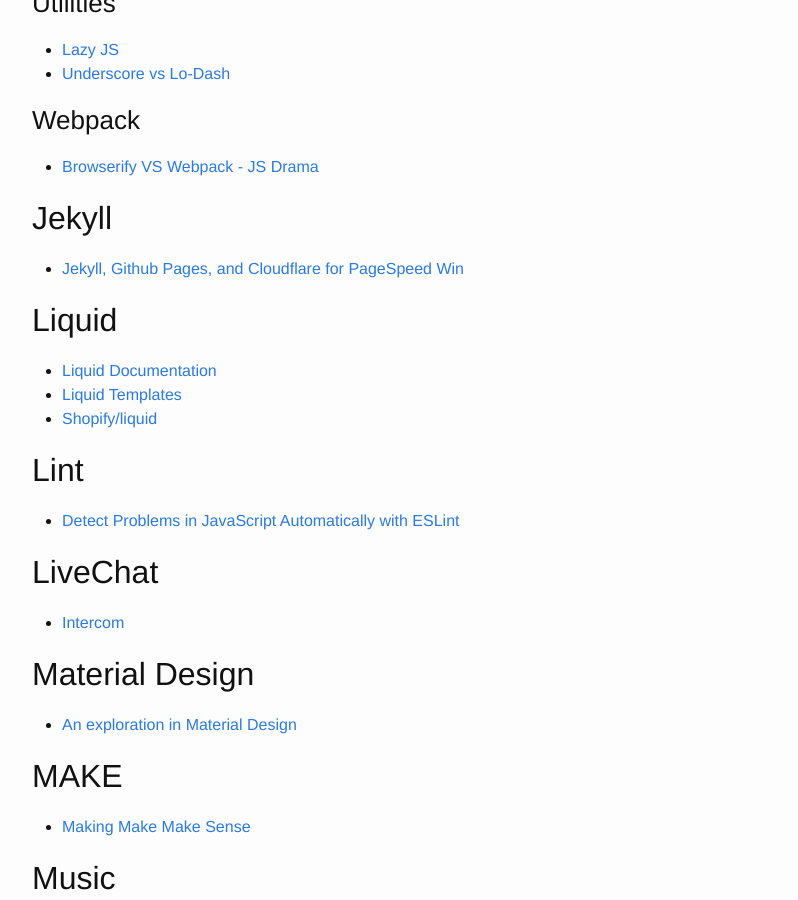
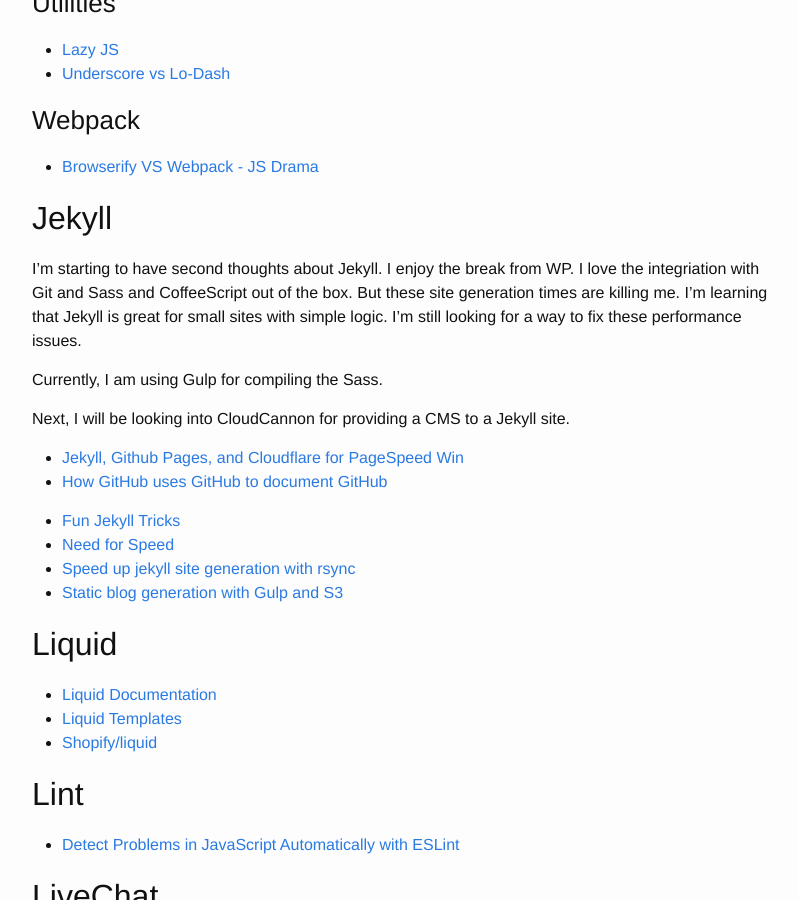
Before and after one commit to brownerd/brownerd.github.io, a Jekyll site: the page built from _posts/2015-01-01-reading-list-2015.md, in a window 1280 px wide and 900 px high, scrolled down 19437 px. Shown: the whole window, without its empty margins (238-1036 px from the left). Built offline with Jekyll 4.4.1, drawn with Linux system fonts in a browser that asks for light colours; emoji names are drawn with the system emoji font; some of the changed text lies outside the part shown.

Commit message:
jekyll stuffs

```diff
--- a/_posts/2015-01-01-reading-list-2015.md
+++ b/_posts/2015-01-01-reading-list-2015.md
@@ -1093,10 +1093,21 @@ An easier, faster way to build apps with React and JavaScript.
 
 
 ## Jekyll
+
+I'm starting to have second thoughts about Jekyll. I enjoy the break from WP. I love the integriation with Git and Sass and CoffeeScript out of the box. But these site generation times are killing me. I'm learning that Jekyll is great for small sites with simple logic. I'm still looking for a way to fix these performance issues.
+
+Currently, I am using Gulp for compiling the Sass.
+
+Next, I will be looking into CloudCannon for providing a CMS to a Jekyll site.
+
 - [Jekyll, Github Pages, and Cloudflare for PageSpeed Win](https://scotch.io/tutorials/jekyll-github-pages-and-cloudflare-for-pagespeed-win)
-
-
-
+- [How GitHub uses GitHub to document GitHub](https://github.com/blog/1939-how-github-uses-github-to-document-github)
+
+
+- [Fun Jekyll Tricks](http://www.madebymarket.com/blog/dev/fun-jekyll-tricks.html)
+- [Need for Speed](https://jonsuh.com/blog/need-for-speed/)
+- [Speed up jekyll site generation with rsync](https://tuananh.org/2014/07/26/speed-up-jekyll-site-generation-with-rsync/)
+- [Static blog generation with Gulp and S3](http://blog.lmorchard.com/2014/10/20/static-blog-generation-with-gulp/)
 
 
 
@@ -1401,8 +1412,16 @@ Tom’s Own Minimal Language. I hate XML. I like JSON. I love YAML. And I just s
 
 
 ## WordPress
-- [Why WordPress Sucks, and what you can do about it](http://lostechies.com/bradcarleton/2014/01/22/why-wordpress-sucks-and-what-you-can-do-about-it/http://lostechies.com/bradcarleton/2014/01/22/why-wordpress-sucks-and-what-you-can-do-about-it/)
-
+- [Why WordPress Sucks, and what you can do about it](http://lostechies.com/bradcarleton/2014/01/22/why-wordpress-sucks-and-what-you-can-do-about-it/)
+
+
+
+
+
+## WP Engine
+- [WPEngine GIT](http://wpengine.com/git/)
+- [Billing Transfer: Information for Developers](http://wpengine.com/support/billing-transfer-information-for-developers/)
+- [Migrating Your Website Away From WP Engine](http://brianjackson.io/migrating-website-away-wp-engine/)
 
 
 ## YAML
```
Also changed, not shown: other parts of _posts/2015-01-01-reading-list-2015.md (+0 -9 lines).
